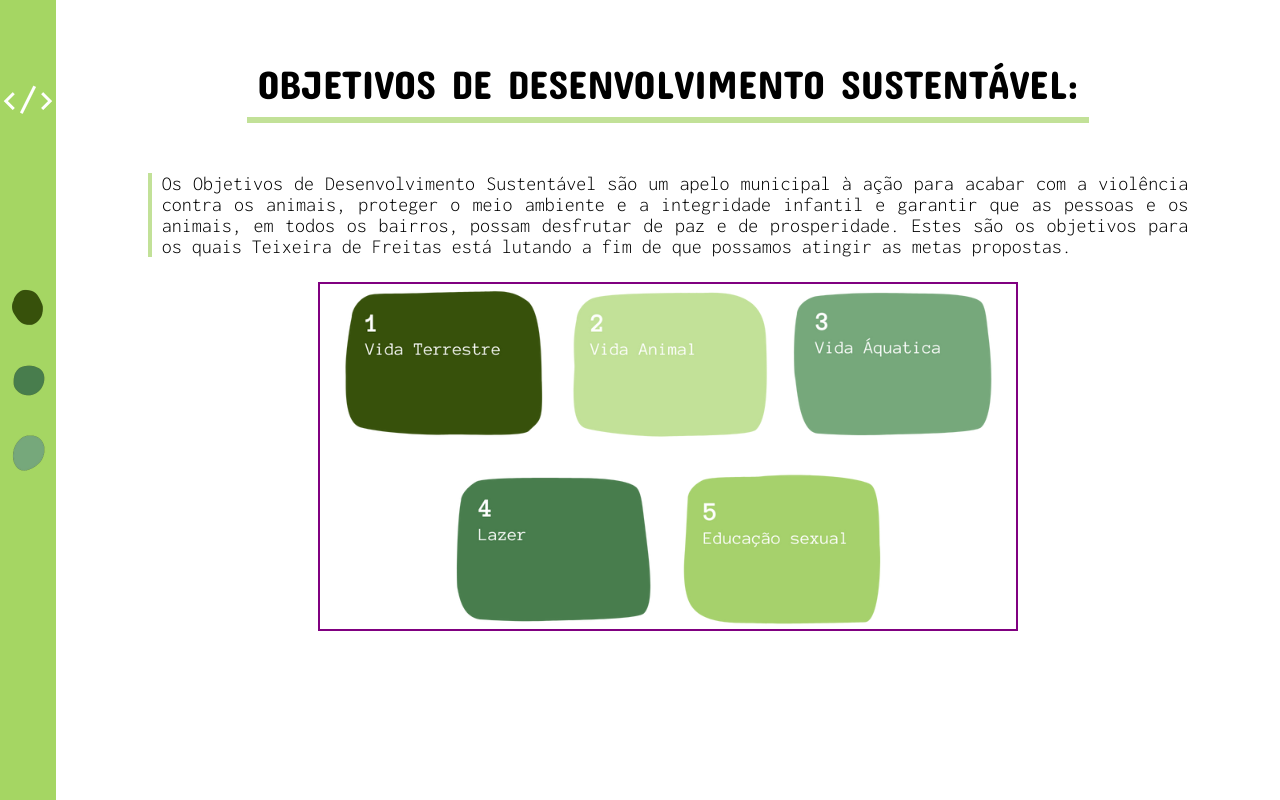
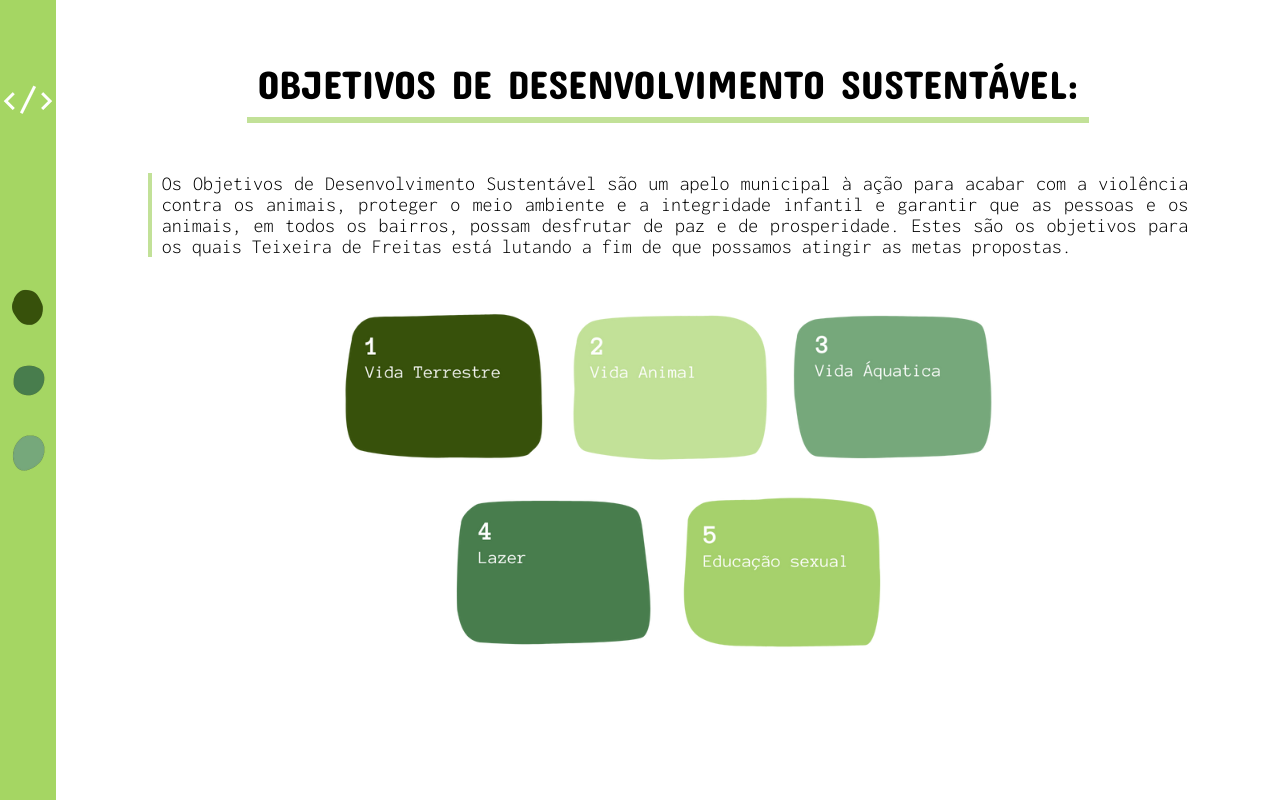
Before and after one commit to belqr/portfolio, a React (Create React App) app: page /social in a window 1280 px wide. Built offline with nearby package versions, Linux system fonts and the light colour scheme.

Commit message:
feat: fix styleds

```diff
--- a/src/pages/sobre/components/me/style.js
+++ b/src/pages/sobre/components/me/style.js
@@ -34,4 +34,28 @@ export const Container = styled.div`
       }
    }
 
+   @media (max-width: 768px) {
+      margin: 25px 0;
+
+      h2 {
+         margin-bottom: 25px;
+         font-size: 1.75rem;
+         border-bottom: 4px solid #C2E198;
+      }
+
+      section {
+         width: 100%;
+         max-width: 85%;
+         display: flex;
+
+         hr {
+            border: 2px solid #C2E198;
+         }
+
+         p {
+            font-size: 16px;
+         }
+      }
+   }
+
 `
--- a/src/pages/sobre/components/motivation/style.js
+++ b/src/pages/sobre/components/motivation/style.js
@@ -51,4 +51,33 @@ export const Container = styled.div`
          }
       }
    }
+
+   @media (max-width: 768px) {
+      margin: 25px 0;
+
+      h2 {
+         margin-bottom: 25px;
+         font-size: 1.75rem;
+         border-bottom: 4px solid #C2E198;
+      }
+
+      section {
+         flex-direction: column;
+
+         div:first-child {
+            text-align: center;
+
+            >img {
+               margin: 25px 0;
+            }
+         }
+
+         div:last-child {
+
+            p {
+               font-size: 16px;
+            }
+         }
+      }
+   }
 `
--- a/src/pages/sobre/components/projects/style.js
+++ b/src/pages/sobre/components/projects/style.js
@@ -26,12 +26,18 @@ export const Container = styled.div`
       -webkit-box-shadow: 9px 10px 6px 0px rgba(201,199,199,0.64);
       -moz-box-shadow: 9px 10px 6px 0px rgba(201,199,199,0.64);
       border-radius: 1em;
+      background-color: #fff;
+      border: 2px solid #C2E198;
 
-      img {
-         margin: 25px;
+      .box-img-projects {
          width: 100%;
-         max-width: 475px;
-         border-radius: 1em;
+         padding: 25px;
+
+         img {
+            width: 100%;
+            max-width: 475px;
+            border-radius: 1em;
+         }
       }
 
       >div {
@@ -40,6 +46,7 @@ export const Container = styled.div`
          display: flex;
          flex-direction: column;
          align-items: center;
+         background-color: #fff;
 
          h3 {
             margin: 10px;
@@ -71,4 +78,40 @@ export const Container = styled.div`
          }
       }
    }
+
+   @media (max-width: 768px) {
+      margin: 25px 0;
+
+      h2 {
+         margin-bottom: 25px;
+         font-size: 1.75rem;
+         border-bottom: 4px solid #C2E198;
+      }
+
+      section {
+         width: 85%;
+         flex-direction: column;
+         align-items: center;
+
+         >div {
+            margin: 15px;
+
+            h3 {
+               margin: 10px;
+               width: fit-content;
+               text-align: center;
+               font-size: 1.25rem;
+            }
+
+            >div {
+               margin: 25px;
+
+               h4 {
+                  margin-bottom: 15px;
+                  font-size: 1.25rem;
+               }
+            }
+         }
+      }
+   }
 `
--- a/src/pages/social/style.js
+++ b/src/pages/social/style.js
@@ -35,18 +35,47 @@ export const Container = styled.div`
    }
 
    section {
-      margin-top: 25px;
+      margin-top: 50px;
       width: 100%;
       max-width: 700px;
       display: flex;
       justify-content: center;
       flex-wrap: wrap;
       gap: 25px;
-      border: 2px solid purple;
 
       >img {
          width: 100%;
          max-width: 200px;
       }
    }
+
+   @media (max-width: 768px) {
+      margin: 25px 0;
+
+      h2 {
+         width: min-content;
+         margin: 0 25px 25px 25px;
+         font-size: 1.75rem;
+         border-bottom: 4px solid #C2E198;
+      }
+
+      >div {
+
+         hr {
+            border: 2px solid #C2E198;
+         }
+
+         p {
+            font-size: 16px;
+         }
+      }
+
+      section {
+
+         >img {
+            width: 100%;
+            max-width: 150px;
+         }
+      }
+   }
 `
```
